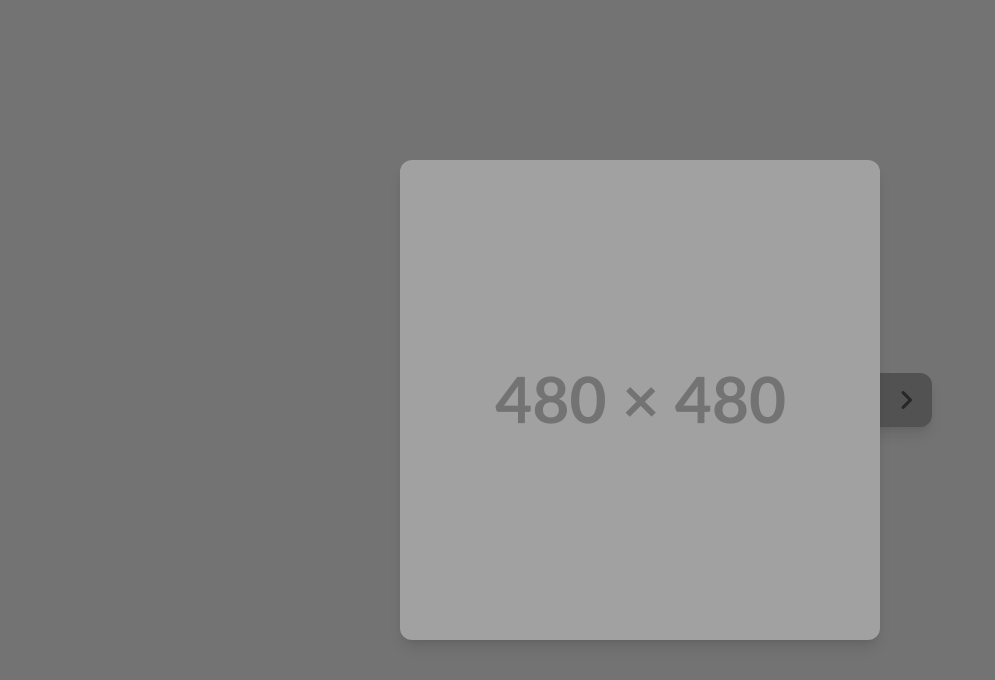
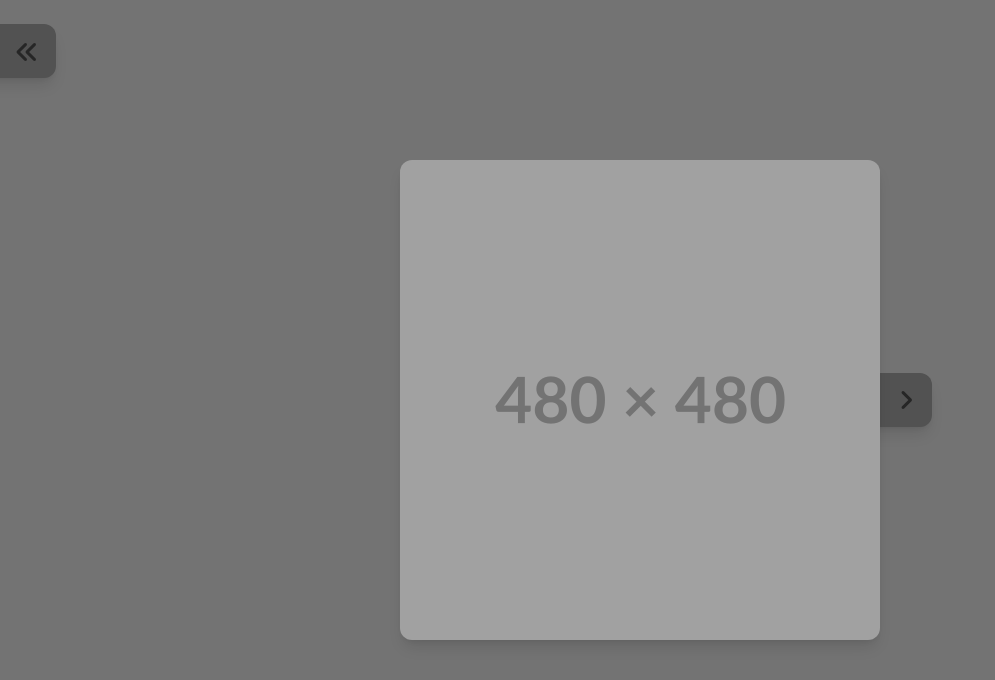
Before and after one commit to JVC21/pixel-flowers, a React (Vite) app: page /flowers/1 in a window 1280 px wide. Shown: the top 680 px of the page, without its empty margins (0-995 px from the left). Built offline with nearby package versions, Linux system fonts and the light colour scheme; a web font is replaced by a local one.

Commit message:
feat: add back to home button in pages

```diff
--- /dev/null
+++ b/src/components/BackButton.jsx
@@ -0,0 +1,16 @@
+import { useNavigate } from "react-router"
+
+function BackButton() {
+    const navigate = useNavigate()
+
+    return (
+        <button
+            onClick={() => navigate("/")}
+            className="absolute top-4 lg:top-5 xl:top-6 -left-10 flex items-center justify-end w-24 h-fit bg-tab rounded-xl shadow-lg cursor-pointer transition-all duration-300 hover:-left-6"
+        >
+            <i className="fa-solid fa-angles-left text-strong text-2xl pt-1 pb-0.5 pr-1 m-3"></i>
+        </button>
+    )
+}
+
+export default BackButton
--- a/src/components/NotFound.jsx
+++ b/src/components/NotFound.jsx
@@ -1,6 +1,9 @@
+import BackButton from "./BackButton"
+
 function NotFound({ title, message, icon, children }) {
     return (
         <div className="flex flex-col items-center justify-center min-h-screen px-4">
+            <BackButton />
             {icon && <div className="text-xmuted text-6xl md:text-7xl xl:text-8xl opacity-50 mb-6 transition-all duration-300">{icon}</div>}
             {title && <h1 className="outfit-regular text-xmuted text-5xl md:text-6xl lg:text-7xl xl:text-8xl opacity-50 mb-6 transition-all duration-300">{title}</h1>}
             {message && <p className="dm-mono-regular text-xmuted mb-4">{message}</p>}
--- a/src/pages/FlowerPage.jsx
+++ b/src/pages/FlowerPage.jsx
@@ -1,6 +1,7 @@
 import { useParams } from "react-router"
 import { getFlowers } from "../data/data-service.js"
 import Card from "../components/Card.jsx"
+import BackButton from "../components/BackButton.jsx"
 import NotFound from "../components/NotFound.jsx"
 
 function FlowerPage() {
@@ -14,6 +15,7 @@ function FlowerPage() {
 
     return (
         <div className="flex items-center justify-center min-h-screen min-w-screen bg-neutral-500 to-transparent">
+            <BackButton />
             <Card flower={flower} />
         </div>
     )
```
